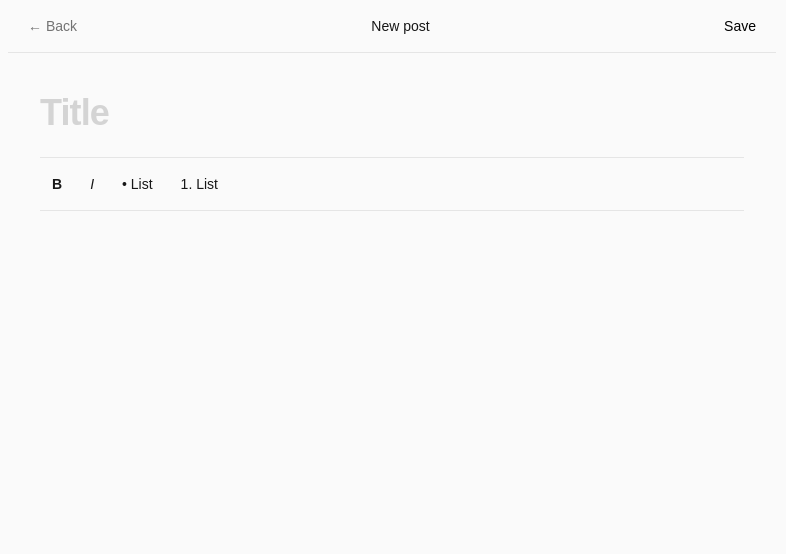
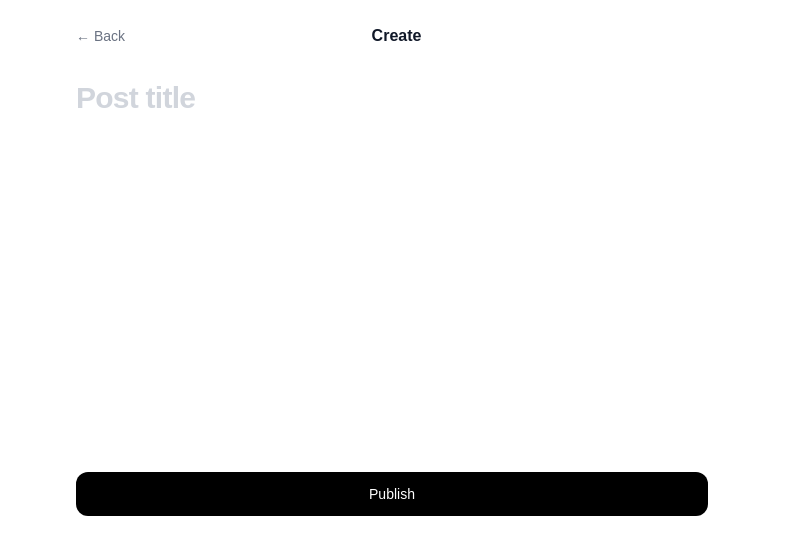
Before and after one commit to nathankuipa25/locapost, a Next.js app: page /create in a window 1280 px wide. Shown: the top 554 px of the page, without its empty margins (248-1034 px from the left). Built offline with nearby package versions, Linux system fonts and the light colour scheme.

Commit message:
add link generation feature

```diff
--- a/app/create/page.tsx
+++ b/app/create/page.tsx
@@ -1,194 +1,176 @@
 "use client";
 
 import { useState } from "react";
-import { useEditor, EditorContent } from "@tiptap/react";
+import { useRouter } from "next/navigation";
+import { EditorContent, useEditor } from "@tiptap/react";
 import StarterKit from "@tiptap/starter-kit";
 
 export default function CreatePage() {
+  const router = useRouter();
+
   const [title, setTitle] = useState("");
+  const [shareUrl, setShareUrl] = useState("");
+  const [message, setMessage] = useState("");
   const [saving, setSaving] = useState(false);
-  const [message, setMessage] = useState("");
 
   const editor = useEditor({
     extensions: [StarterKit],
+    content: "",
     immediatelyRender: false,
-
-    editorProps: {
-      attributes: {
-        class:
-          "min-h-[60vh] outline-none text-base leading-7 text-neutral-800",
-      },
-    },
   });
 
-  if (!editor) {
-    return null;
-  }
-
   const savePost = async () => {
-    setMessage("");
-
     if (!title.trim()) {
-      setMessage("Please add a title.");
+      setMessage("Please enter a title.");
       return;
     }
 
-    if (!editor.getText().trim()) {
+    if (!editor) {
+      setMessage("Editor is not ready.");
+      return;
+    }
+
+    const content = editor.getText().trim();
+
+    if (!content) {
       setMessage("Please write something first.");
       return;
     }
 
     setSaving(true);
+    setMessage("");
+    setShareUrl("");
 
     try {
       const response = await fetch("/api/posts", {
         method: "POST",
-
         headers: {
           "Content-Type": "application/json",
         },
-
         body: JSON.stringify({
-          title,
-          content: editor.getHTML(),
+          title: title.trim(),
+          content,
         }),
       });
 
       const data = await response.json();
 
       if (!response.ok) {
-        throw new Error(data.error || "Failed to save post.");
+        throw new Error(
+          data.error || "Something went wrong while saving the post."
+        );
       }
 
-      setMessage("Post saved successfully.");
+      const postUrl = `${window.location.origin}/p/${data.post.id}`;
 
-      console.log("Saved post:", data.post);
+      setShareUrl(postUrl);
+      setMessage("Post published successfully.");
+
+      setTitle("");
+      editor.commands.clearContent();
     } catch (error) {
       console.error(error);
 
       setMessage(
         error instanceof Error
           ? error.message
-          : "Something went wrong."
+          : "Something went wrong while saving the post."
       );
     } finally {
       setSaving(false);
     }
   };
 
+  const copyLink = async () => {
+    if (!shareUrl) return;
+
+    try {
+      await navigator.clipboard.writeText(shareUrl);
+      setMessage("Link copied!");
+    } catch {
+      setMessage("Unable to copy link.");
+    }
+  };
+
   return (
-    <main className="min-h-screen bg-[#fafafa]">
-      <div className="mx-auto flex min-h-screen w-full max-w-3xl flex-col">
+    <main className="min-h-screen bg-white">
+      <div className="mx-auto w-full max-w-2xl px-5 py-6">
         {/* Header */}
-        <header className="flex items-center justify-between border-b border-neutral-200 px-5 py-4">
-          <a
-            href="/"
-            className="text-sm text-neutral-500 hover:text-black"
+        <header className="mb-8 flex items-center justify-between">
+          <button
+            type="button"
+            onClick={() => router.back()}
+            className="text-sm text-gray-500"
           >
             ← Back
-          </a>
+          </button>
 
-          <span className="text-sm font-medium">
-            New post
-          </span>
+          <h1 className="text-base font-semibold text-gray-900">
+            Create
+          </h1>
 
-          <button
-            onClick={savePost}
-            disabled={saving}
-            className="text-sm font-medium text-black disabled:opacity-40"
-          >
-            {saving ? "Saving..." : "Save"}
-          </button>
+          <div className="w-10" />
         </header>
 
-        {/* Editor */}
-        <section className="flex-1 px-5 py-8 sm:px-8 sm:py-10">
         {/* Title */}
         <input
           type="text"
           value={title}
           onChange={(event) => setTitle(event.target.value)}
-            placeholder="Title"
-            className="w-full border-0 bg-transparent text-3xl font-semibold tracking-tight text-neutral-900 outline-none placeholder:text-neutral-300 sm:text-4xl"
+          placeholder="Post title"
+          className="w-full border-0 bg-transparent text-3xl font-bold tracking-tight text-gray-900 outline-none placeholder:text-gray-300"
         />
 
-          {/* Toolbar */}
-          <div className="sticky top-0 z-10 my-6 flex gap-1 overflow-x-auto border-y border-neutral-200 bg-[#fafafa] py-2">
-            <button
-              type="button"
-              onClick={() =>
-                editor.chain().focus().toggleBold().run()
-              }
-              className={`rounded-lg px-3 py-2 text-sm font-bold hover:bg-neutral-200 ${
-                editor.isActive("bold")
-                  ? "bg-neutral-200"
-                  : ""
-              }`}
-            >
-              B
-            </button>
+        {/* Editor */}
+        <div className="mt-6 min-h-[300px]">
+          <EditorContent
+            editor={editor}
+            className="prose prose-gray max-w-none text-gray-800 outline-none"
+          />
+        </div>
+
+        {/* Status */}
+        {message && (
+          <p className="mt-4 text-sm text-gray-500">
+            {message}
+          </p>
+        )}
+
+        {/* Share card */}
+        {shareUrl && (
+          <div className="mt-6 rounded-xl border border-gray-200 p-4">
+            <p className="mb-3 text-sm font-medium text-gray-900">
+              Your LocaPost is live 🎉
+            </p>
+
+            <div className="flex gap-2">
+              <input
+                type="text"
+                value={shareUrl}
+                readOnly
+                className="min-w-0 flex-1 rounded-lg bg-gray-100 px-3 py-2 text-sm text-gray-600 outline-none"
+              />
 
               <button
                 type="button"
-              onClick={() =>
-                editor.chain().focus().toggleItalic().run()
-              }
-              className={`rounded-lg px-3 py-2 text-sm italic hover:bg-neutral-200 ${
-                editor.isActive("italic")
-                  ? "bg-neutral-200"
-                  : ""
-              }`}
+                onClick={copyLink}
+                className="rounded-lg bg-black px-4 py-2 text-sm font-medium text-white"
               >
-              I
+                Copy
               </button>
+            </div>
+          </div>
+        )}
 
+        {/* Save */}
         <button
           type="button"
-              onClick={() =>
-                editor
-                  .chain()
-                  .focus()
-                  .toggleBulletList()
-                  .run()
-              }
-              className={`rounded-lg px-3 py-2 text-sm hover:bg-neutral-200 ${
-                editor.isActive("bulletList")
-                  ? "bg-neutral-200"
-                  : ""
-              }`}
+          onClick={savePost}
+          disabled={saving}
+          className="mt-8 w-full rounded-xl bg-black py-3 text-sm font-medium text-white transition-opacity disabled:cursor-not-allowed disabled:opacity-50"
         >
-              • List
+          {saving ? "Publishing..." : "Publish"}
         </button>
-
-            <button
-              type="button"
-              onClick={() =>
-                editor
-                  .chain()
-                  .focus()
-                  .toggleOrderedList()
-                  .run()
-              }
-              className={`rounded-lg px-3 py-2 text-sm hover:bg-neutral-200 ${
-                editor.isActive("orderedList")
-                  ? "bg-neutral-200"
-                  : ""
-              }`}
-            >
-              1. List
-            </button>
-          </div>
-
-          {/* Content */}
-          <EditorContent editor={editor} />
-
-          {/* Status */}
-          {message && (
-            <p className="mt-6 text-sm text-neutral-500">
-              {message}
-            </p>
-          )}
-        </section>
       </div>
     </main>
   );
--- /dev/null
+++ b/app/p/[id]/not-found.tsx
@@ -0,0 +1,24 @@
+import Link from "next/link";
+
+export default function PostNotFound() {
+  return (
+    <main className="flex min-h-screen items-center justify-center bg-white px-5">
+      <div className="text-center">
+        <h1 className="text-2xl font-semibold text-gray-900">
+          Post not found
+        </h1>
+
+        <p className="mt-2 text-gray-500">
+          This LocaPost doesn't exist or is no longer available.
+        </p>
+
+        <Link
+          href="/"
+          className="mt-6 inline-block text-sm font-medium text-gray-900 underline"
+        >
+          Go home
+        </Link>
+      </div>
+    </main>
+  );
+}
--- /dev/null
+++ b/app/p/[id]/page.tsx
@@ -0,0 +1,48 @@
+import { notFound } from "next/navigation";
+import { prisma } from "@/lib/prisma";
+
+type PageProps = {
+  params: Promise<{
+    id: string;
+  }>;
+};
+
+export default async function PostPage({ params }: PageProps) {
+  const { id } = await params;
+
+  const post = await prisma.post.findUnique({
+    where: {
+      id,
+    },
+  });
+
+  if (!post) {
+    notFound();
+  }
+
+  return (
+    <main className="min-h-screen bg-white">
+      <article className="mx-auto max-w-2xl px-5 py-10">
+        <header className="mb-8">
+          <p className="mb-3 text-sm text-gray-500">
+            LocaPost
+          </p>
+
+          <h1 className="text-3xl font-bold tracking-tight text-gray-900">
+            {post.title}
+          </h1>
+
+          <p className="mt-3 text-sm text-gray-500">
+            {new Intl.DateTimeFormat("en", {
+              dateStyle: "medium",
+            }).format(post.createdAt)}
+          </p>
+        </header>
+
+        <div className="whitespace-pre-wrap text-[17px] leading-8 text-gray-800">
+          {post.content}
+        </div>
+      </article>
+    </main>
+  );
+}
```
Lines whose indentation alone changed are shown as unchanged.
